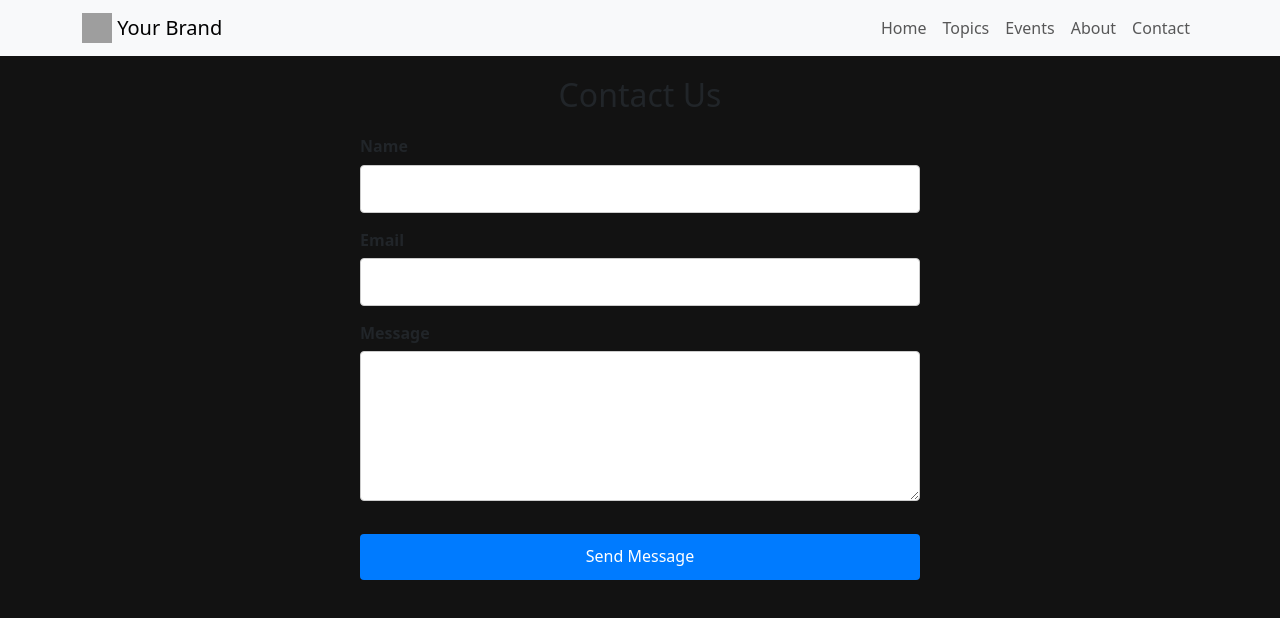
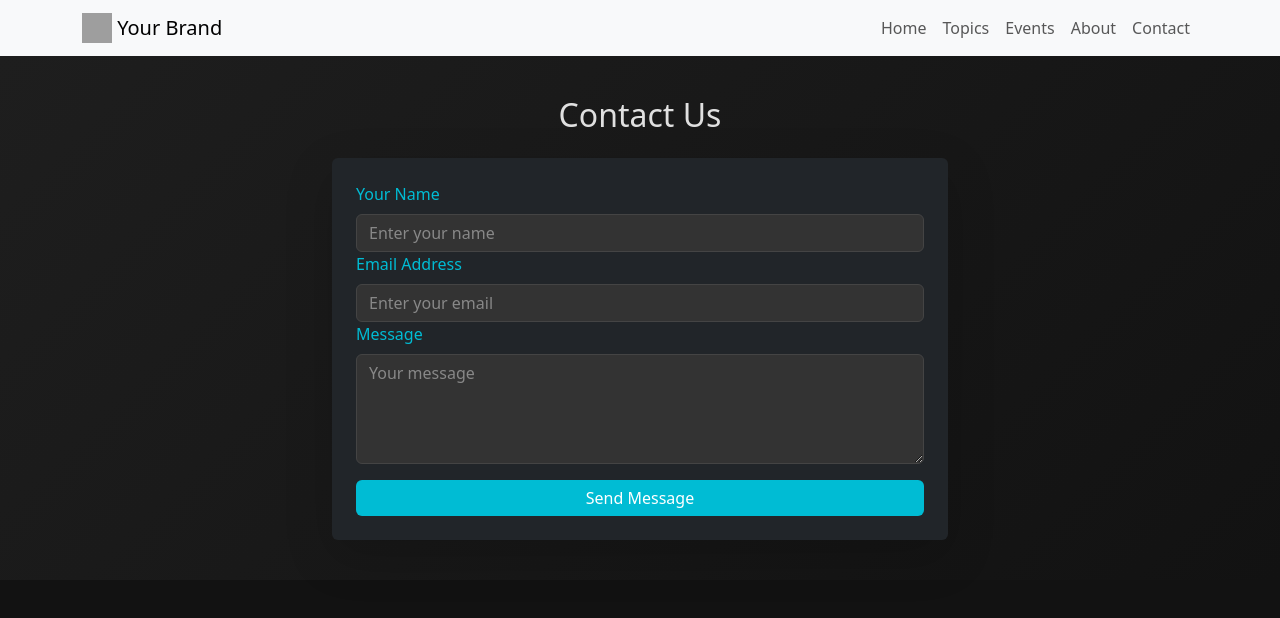
Before and after one commit to Wence024/NDKC-PSITS_Website, a React (Vite) app: page /contact in a window 1280 px wide. Shown: the top 618 px of the page. Built offline with nearby package versions, Linux system fonts and the light colour scheme; grey boxes are pictures that could not be loaded.

Commit message:
Revised the Contact page's layout and theme (cool dark IT)

```diff
--- a/src/pages/Contact.jsx
+++ b/src/pages/Contact.jsx
@@ -1,6 +1,9 @@
+// src/Contact.jsx
+
 import React, { useState } from "react";
 import emailjs from "emailjs-com";
-import "../styles/Contact.css";
+import { Container, Row, Col, Form, Button, Alert } from 'react-bootstrap';
+import '../styles/Contact.css';
 
 const Contacts = () => {
   const [formData, setFormData] = useState({
@@ -8,6 +11,7 @@ const Contacts = () => {
     email: "",
     message: "",
   });
+  const [showAlert, setShowAlert] = useState(null); // State for alert message
 
   const handleChange = (e) => {
     const { name, value } = e.target;
@@ -21,65 +25,79 @@ const Contacts = () => {
     e.preventDefault();
     emailjs.init("EKWaVB39TyQnW84da");
     emailjs
-      .send("YOUR_SERVICE_ID", "YOUR_TEMPLATE_ID", formData, "YOUR_USER_ID")
+      .send("service_h4d2drg", "template_anxl0dm", formData, "EKWaVB39TyQnW84da")
       .then((response) => {
+        setShowAlert({ type: "success", message: "Message sent successfully!" });
         console.log("SUCCESS!", response.status, response.text);
-        alert("Message sent successfully!");
       })
       .catch((error) => {
+        setShowAlert({ type: "danger", message: "Failed to send message." });
         console.error("FAILED...", error);
-        alert("Failed to send message.");
       });
 
     // Clear form data after submission
     setFormData({
       name: "",
       email: "",
-      signature: "",
+      message: "",
     });
   };
 
   return (
-    <div className="contacts-container">
-      <h2>Contact Us</h2>
-      <form onSubmit={handleSubmit} className="contact-form">
-        <div className="form-group">
-          <label htmlFor="name">Name</label>
-          <input
+    <Container fluid className="contact-container">
+      <Row className="justify-content-center">
+        <Col md={8} lg={6}>
+          <h2 className="text-center mb-4">Contact Us</h2>
+          {showAlert && (
+            <Alert variant={showAlert.type} onClose={() => setShowAlert(null)} dismissible>
+              {showAlert.message}
+            </Alert>
+          )}
+          <Form onSubmit={handleSubmit} className="contact-form bg-dark text-light p-4 rounded shadow-lg">
+            <Form.Group controlId="formName">
+              <Form.Label>Your Name</Form.Label>
+              <Form.Control
                 type="text"
-            id="name"
+                placeholder="Enter your name"
                 name="name"
                 value={formData.name}
                 onChange={handleChange}
                 required
               />
-        </div>
-        <div className="form-group">
-          <label htmlFor="email">Email</label>
-          <input
+            </Form.Group>
+
+            <Form.Group controlId="formEmail">
+              <Form.Label>Email Address</Form.Label>
+              <Form.Control
                 type="email"
-            id="email"
+                placeholder="Enter your email"
                 name="email"
                 value={formData.email}
                 onChange={handleChange}
                 required
               />
-        </div>
-        <div className="form-group">
-          <label htmlFor="message">Message</label>
-          <textarea
-            id="message"
+            </Form.Group>
+
+            <Form.Group controlId="formMessage">
+              <Form.Label>Message</Form.Label>
+              <Form.Control
+                as="textarea"
+                rows={4}
+                placeholder="Your message"
                 name="message"
                 value={formData.message}
                 onChange={handleChange}
                 required
-          ></textarea>
-        </div>
-        <button type="submit" className="submit-btn">
+              />
+            </Form.Group>
+
+            <Button variant="primary" type="submit" className="w-100 mt-3">
               Send Message
-        </button>
-      </form>
-    </div>
+            </Button>
+          </Form>
+        </Col>
+      </Row>
+    </Container>
   );
 };
 
--- a/src/styles/Contact.css
+++ b/src/styles/Contact.css
@@ -1,58 +1,41 @@
-/* Contacts.css */
+/* src/styles/Contact.css */
 
-.contacts-container {
-  max-width: 600px;
-  margin: 0 auto;
-  padding: 20px;
-  line-height: 1.6;
-}
-
-.contacts-container h2 {
-  text-align: center;
-  margin-bottom: 20px;
-  font-size: 2em;
+.contact-container {
+  padding: 40px;
+  background: linear-gradient(135deg, #1e1e1e, #121212); /* Dark gradient background */
+  color: #e0e0e0; /* Light text color */
 }
 
 .contact-form {
-  display: flex;
-  flex-direction: column;
+  background: #1e1e1e; /* Dark form background */
+  border-radius: 8px;
+  box-shadow: 0 4px 8px rgba(0, 0, 0, 0.3); /* Enhanced shadow for modern look */
 }
 
-.form-group {
-  margin-bottom: 15px;
+.contact-form .form-label {
+  color: #00bcd4; /* Accent color for labels */
 }
 
-.form-group label {
-  margin-bottom: 5px;
-  display: block;
-  font-weight: bold;
+.contact-form .form-control {
+  background: #333; /* Dark input background */
+  color: #e0e0e0; /* Light text color for inputs */
+  border: 1px solid #444; /* Border color */
 }
 
-.form-group input,
-.form-group textarea {
-  width: 100%;
-  padding: 10px;
-  border: 1px solid #ccc;
-  border-radius: 4px;
-  font-size: 1em;
+.contact-form .form-control::placeholder {
+  color: #888; /* Placeholder text color */
 }
 
-.form-group textarea {
-  height: 150px;
-  resize: vertical;
+.contact-form .btn-primary {
+  background-color: #00bcd4; /* Accent color for button */
+  border: none;
 }
 
-.submit-btn {
-  background-color: #007bff;
-  color: white;
-  padding: 10px 15px;
-  border: none;
-  border-radius: 4px;
-  cursor: pointer;
-  font-size: 1em;
-  margin-top: 10px;
+.contact-form .btn-primary:hover {
+  background-color: #0097a7; /* Darker shade on hover */
 }
 
-.submit-btn:hover {
-  background-color: #0056b3;
+.alert {
+  background-color: #00bcd4; /* Accent color for alert */
+  color: #121212; /* Dark text color */
 }
```
Lines whose indentation alone changed are shown as unchanged.
